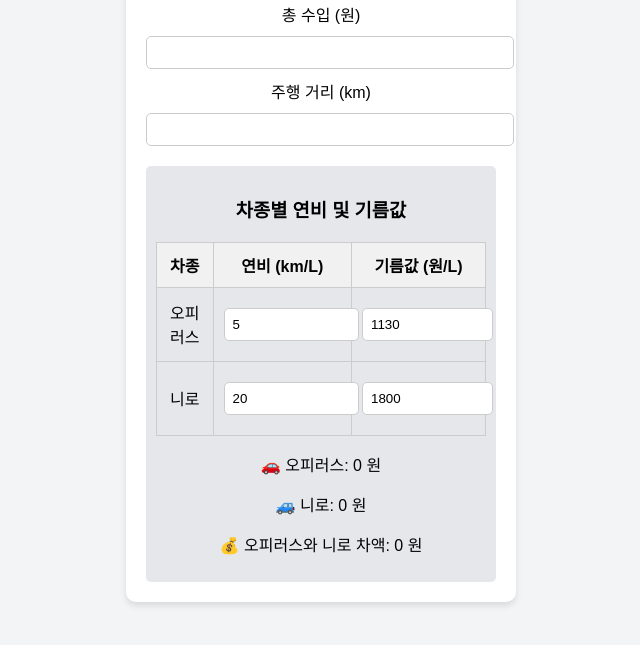
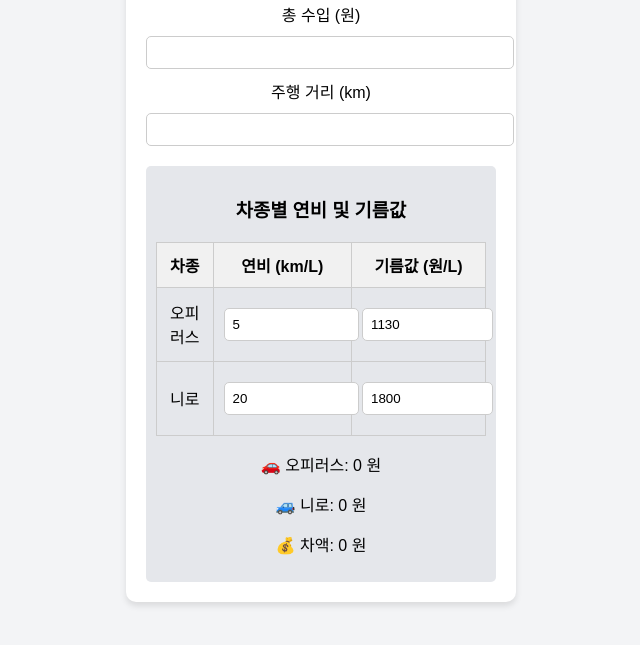
Before and after one commit to 9099MS/Tools, a plain HTML site: page baemin-income.html in a window 1280 px wide. Shown: the part 157-802 px from the top of the page, without its empty margins (319-959 px from the left). Drawn offline with Linux system fonts and the light colour scheme.

Commit message:
Update baemin-income.html

```diff
--- a/baemin-income.html
+++ b/baemin-income.html
@@ -49,7 +49,7 @@
 
             <p>🚗 오피러스: <span id="opirusIncome">0</span> 원</p>
             <p>🚙 니로: <span id="niroIncome">0</span> 원</p>
-            <p>💰 오피러스와 니로 차액: <span id="incomeDifference">0</span> 원</p>
+            <p>💰 차액: <span id="incomeDifference">0</span> 원</p>
         </div>
     </div>
 
```
